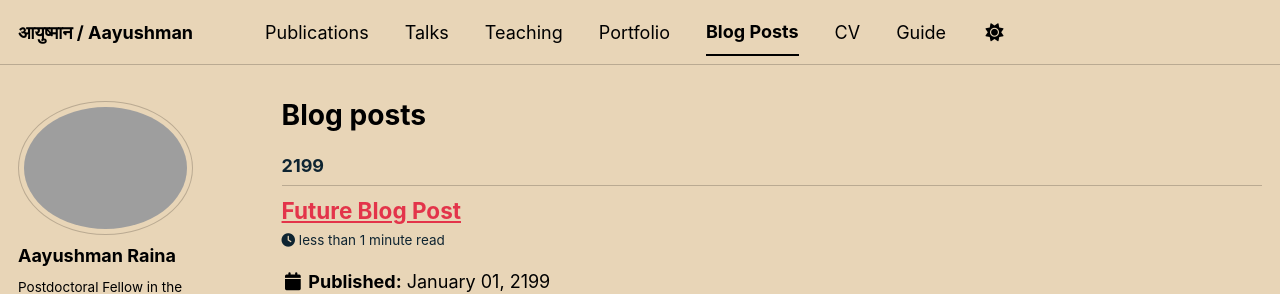
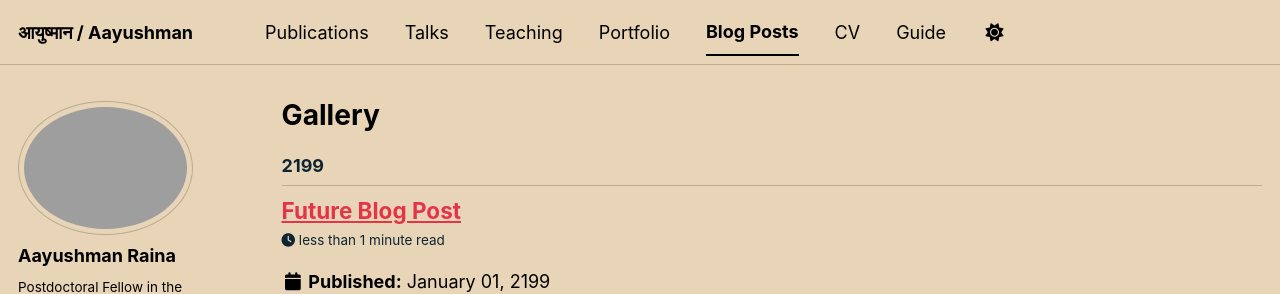
Before and after one commit to Aayushman5/Aayushman5.github.io, a Jekyll site: the page built from _pages/year-archive.html, in a window 1280 px wide and 900 px high. Shown: the top 294 px of the window. Built offline with Jekyll 4.4.1, drawn with Linux system fonts in a browser that asks for light colours; some web fonts are replaced; a script bundle is joined from its source files by our own code; library files that are not in the unit come from our copies.

Commit message:
Update year-archive.html

```diff
--- a/_pages/year-archive.html
+++ b/_pages/year-archive.html
@@ -1,7 +1,7 @@
 ---
 layout: archive
 permalink: /year-archive/
-title: "Blog posts"
+title: "Gallery"
 author_profile: true
 redirect_from:
   - /wordpress/blog-posts/
```
